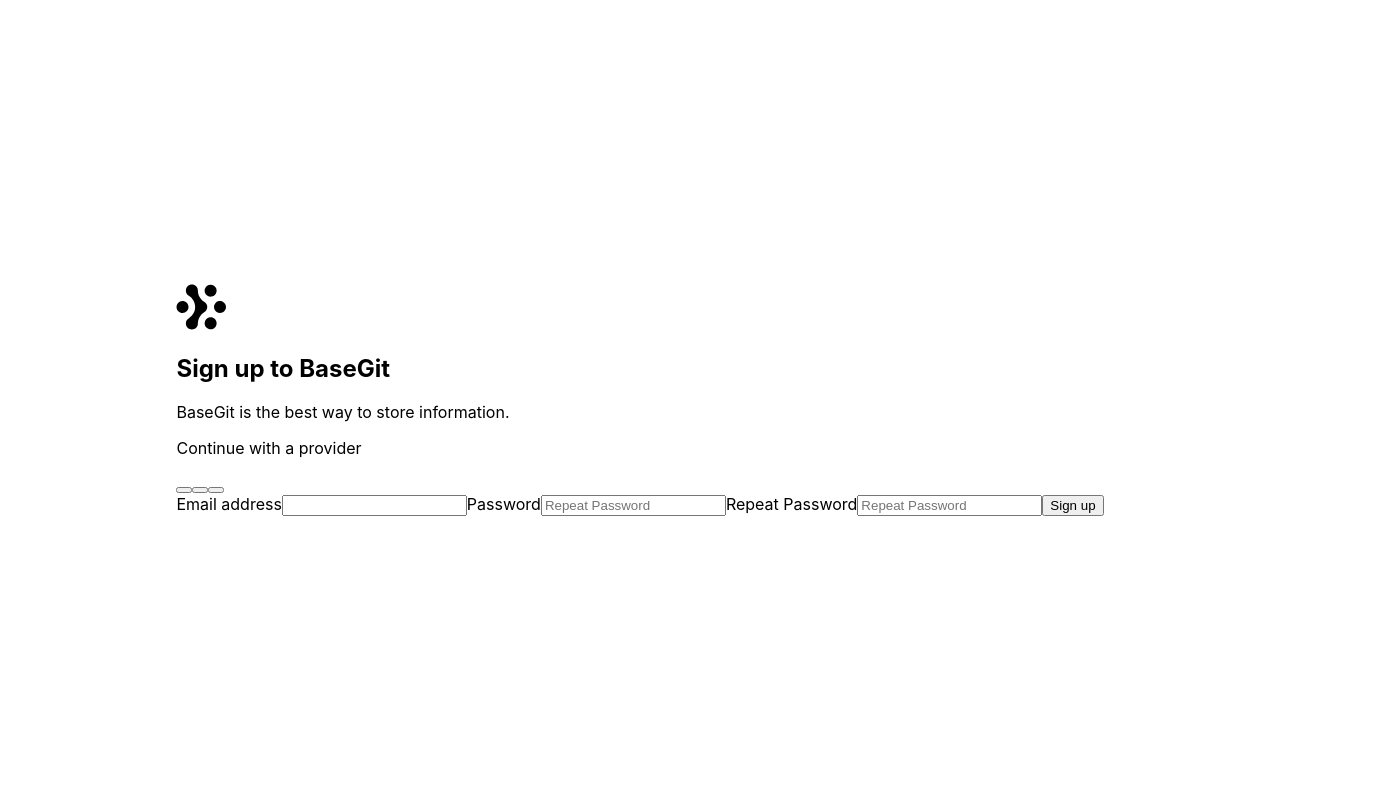
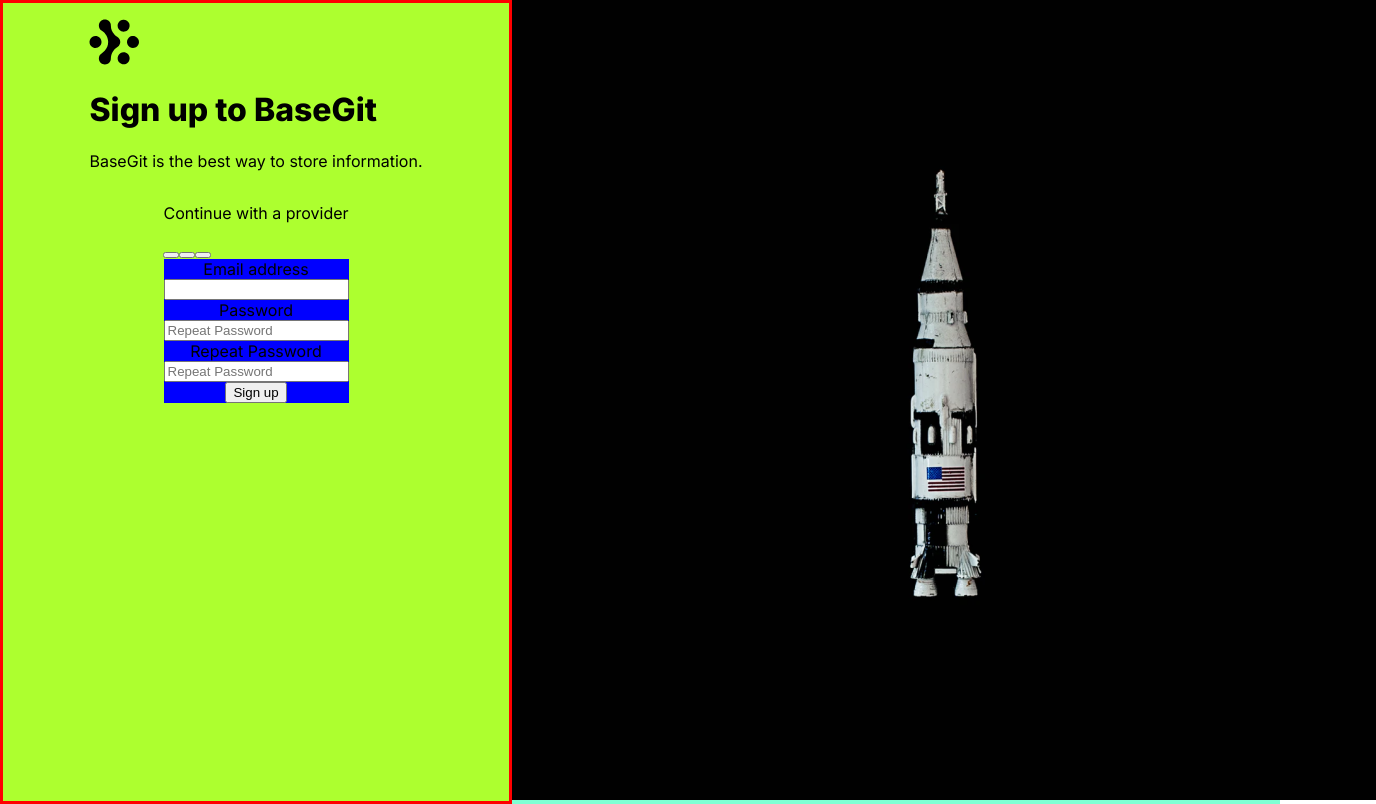
Before and after one commit to lihuelworks/basement-challenge-mathias, a Next.js app: page / in a window 1280 px wide. Shown: the whole page, 1376 px wide, since content can reach past the window. Built offline with nearby package versions, Linux system fonts and the light colour scheme.

Commit message:
added base CSS and debugging size of viewport

```diff
--- a/package.json
+++ b/package.json
@@ -11,6 +11,7 @@
   },
   "dependencies": {
     "next": "10.0.7",
+    "normalize.css": "^8.0.1",
     "react": "17.0.1",
     "react-dom": "17.0.1"
   },
@@ -25,7 +26,6 @@
     "eslint-config-prettier": "^8.1.0",
     "eslint-plugin-import": "^2.22.1",
     "eslint-plugin-jsx-a11y": "^6.4.1",
-    "eslint-plugin-prettier": "^3.3.1",
     "eslint-plugin-react": "^7.22.0",
     "eslint-plugin-react-hooks": "^4.2.0",
     "eslint-plugin-simple-import-sort": "^7.0.0",
--- a/pages/index.tsx
+++ b/pages/index.tsx
@@ -3,27 +3,29 @@ import styles from '../styles/Home.module.css';
 
 export default function Home() {
     return (
-        <div className={styles.container}>
+        <div className={styles.pageContainer}>
             <Head>
                 <title>Make a BaseGit account</title>
                 <link rel="icon" href="/favicon.ico" />
+                <meta name="viewport" content="initial-scale=1.0, width=device-width" />
+                <link href='https://fonts.googleapis.com/css2?family=Inter:wght@400;800&display=swap' rel="stylesheet"></link>
             </Head>
 
-            <main>
-                <section>
-                    <img src="/basement-icon.svg" alt="basegit icon" />
-                    <h1>Sign up to BaseGit</h1>
+            <main className={styles.gridContainer}>
+                <div className={styles.signupContainer}>
+                    <div>
+                            <img src="/basement-icon.svg"   alt="basegit icon" />
+                            <h1 className={styles.headline}>Sign up to BaseGit</h1>
                             <p>BaseGit is the best way to store information.</p>
-                </section>
-
-                <section>
+                        </div>
+                        <div>
                             <p>Continue with a provider</p>
                             <button type="submit" name="facebook" value="facebook"></button>
                             <button type="submit" name="twitter" value="twitter"></button>
                             <button type="submit" name="github" value="github"></button>
-                </section>
-                <section>
-                    <form>
+                        </div>
+                        <div>
+                            <form className={styles.formContainer}>
                                 <label htmlFor="name">Email address</label>
                                 <input id="name" type="text" autoComplete="name" required />
                                 <label htmlFor="psw">Password</label>
@@ -32,9 +34,12 @@ export default function Home() {
                                 <input type="password" placeholder="Repeat Password" name="psw-repeat" required></input>
                                 <button type="submit">Sign up</button>
                             </form>
-                </section>
+                        </div>
+                </div>
+                <div className={styles.spaceshipContainer}>
+                    <img src="spaceship-cover.png" alt="an image of a spaceship"></img>
+                </div>
             </main>
-            {/* <img src="spaceship-cover.png"></img> */}
         </div>
     );
 }
--- a/styles/Home.module.css
+++ b/styles/Home.module.css
@@ -1,122 +1,51 @@
-.container {
+.pageContainer {
+  /* Split screen/Desktop */
+  display: flex;
+  flex-direction: row;
+  align-items: flex-start;
+  justify-content: center;
+  height: 100%;
   min-height: 100vh;
-  padding: 0 0.5rem;
-  display: flex;
-  flex-direction: column;
-  justify-content: center;
-  align-items: center;
+  background-color: aquamarine;
+
 }
 
-.main {
-  padding: 5rem 0;
-  flex: 1;
-  display: flex;
-  flex-direction: column;
-  justify-content: center;
-  align-items: center;
+.gridContainer {
+  /* Split screen/Desktop */
+  display: grid;
+  grid-template-columns: 40% auto;
+  grid-column-gap: 0px;
+  grid-row-gap: 0%;
+  justify-items: stretch;
+  background-color: aquamarine;
 }
 
-.footer {
-  width: 100%;
-  height: 100px;
-  border-top: 1px solid #eaeaea;
+.signupContainer {
   display: flex;
-  justify-content: center;
-  align-items: center;
+  flex-direction: column !important;
+  align-items:center;
+  padding: 1em 3em 4em;
+  /* debug CSS */
+  background-color: greenyellow;
+  border: medium solid red;
 }
 
-.footer img {
-  margin-left: 0.5rem;
+.formContainer {
+  display:flex;
+  flex-direction: column;
+  /* flex-wrap: wrap; */
+  align-items:center;
+  justify-content: center;
+  background-color:blue;
 }
 
-.footer a {
-  display: flex;
-  justify-content: center;
-  align-items: center;
+.spaceshipContainer {
+  margin: 0;
+  min-width: 100%;
+  min-height: 100%;
 }
 
-.title a {
-  color: #0070f3;
-  text-decoration: none;
+.headline {
+
+  font-weight: 800;
 }
-
-.title a:hover,
-.title a:focus,
-.title a:active {
-  text-decoration: underline;
-}
-
-.title {
-  margin: 0;
-  line-height: 1.15;
-  font-size: 4rem;
-}
-
-.title,
-.description {
-  text-align: center;
-}
-
-.description {
-  line-height: 1.5;
-  font-size: 1.5rem;
-}
-
-.code {
-  background: #fafafa;
-  border-radius: 5px;
-  padding: 0.75rem;
-  font-size: 1.1rem;
-  font-family: Menlo, Monaco, Lucida Console, Liberation Mono, DejaVu Sans Mono,
-    Bitstream Vera Sans Mono, Courier New, monospace;
-}
-
-.grid {
-  display: flex;
-  align-items: center;
-  justify-content: center;
-  flex-wrap: wrap;
-  max-width: 800px;
-  margin-top: 3rem;
-}
-
-.card {
-  margin: 1rem;
-  flex-basis: 45%;
-  padding: 1.5rem;
-  text-align: left;
-  color: inherit;
-  text-decoration: none;
-  border: 1px solid #eaeaea;
-  border-radius: 10px;
-  transition: color 0.15s ease, border-color 0.15s ease;
-}
-
-.card:hover,
-.card:focus,
-.card:active {
-  color: #0070f3;
-  border-color: #0070f3;
-}
-
-.card h3 {
-  margin: 0 0 1rem 0;
-  font-size: 1.5rem;
-}
-
-.card p {
-  margin: 0;
-  font-size: 1.25rem;
-  line-height: 1.5;
-}
-
-.logo {
-  height: 1em;
-}
-
-@media (max-width: 600px) {
-  .grid {
-    width: 100%;
-    flex-direction: column;
-  }
-}
--- a/styles/globals.css
+++ b/styles/globals.css
@@ -1,9 +1,8 @@
 html,
 body {
-  padding: 0;
-  margin: 0;
-  font-family: -apple-system, BlinkMacSystemFont, Segoe UI, Roboto, Oxygen,
-    Ubuntu, Cantarell, Fira Sans, Droid Sans, Helvetica Neue, sans-serif;
+  font-family: 'Inter', sans-serif;
+  margin: 0px;
+  padding: 0px;
 }
 
 a {
```
Also changed, not shown: 1 other file (tests, documents, lock files or other folders). Lines whose indentation alone changed are shown as unchanged.
